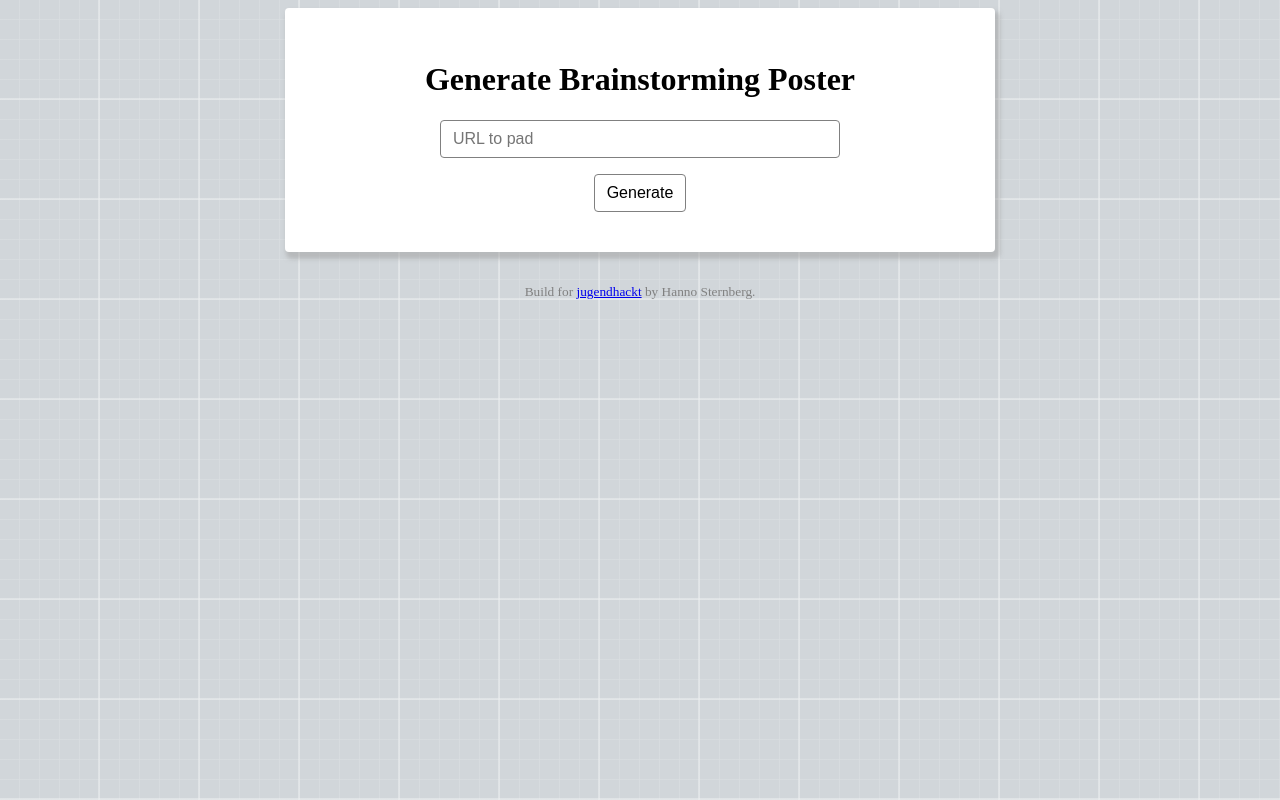
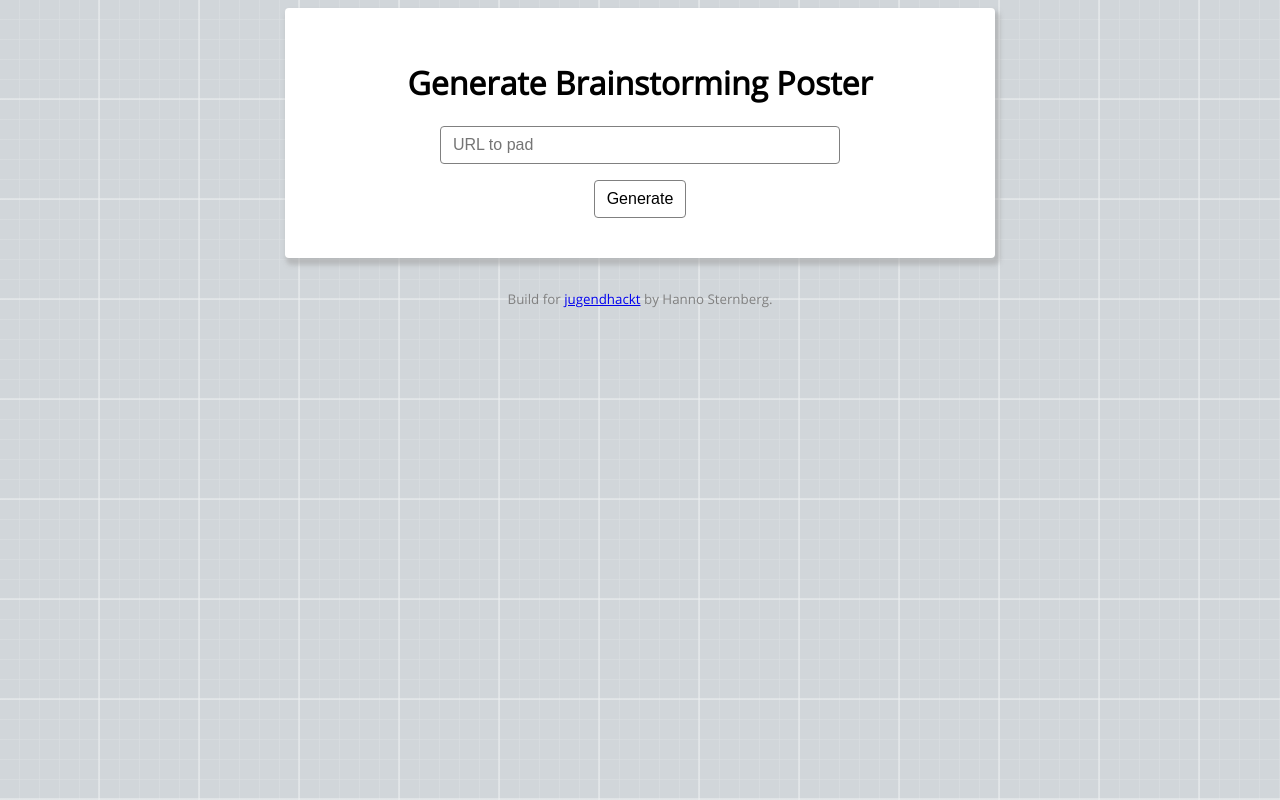
Before and after one commit to Jugendhackt/brainstorming-poster-gallery, a Flask app: page / in a window 1280 px wide. Run offline with Flask 2, Linux system fonts and the light colour scheme.

Commit message:
Set font globally to open sans

```diff
--- a/static/brainstorming.css
+++ b/static/brainstorming.css
@@ -1,3 +1,13 @@
+
+@font-face {
+    font-family: "Open Sans";
+    src: url("fonts/open-sans-regular.woff2") format("woff2"),
+         url("fonts/open-sans-regular.woff") format("woff"),
+         url("fonts/open-sans-regular.eot") format("embedded-opentype"),
+         url("fonts/open-sans-regular.ttf") format("truetype"),
+         url("fonts/open-sans-regular.svg") format("svg");
+}
+
 body {
     background-color: #D1D6DA;
     background-image: linear-gradient(#eef0f180 2px, transparent 2px),
@@ -6,6 +16,7 @@
     linear-gradient(90deg, #DDE0E380 1px, transparent 1px);
     background-size: 100px 100px, 100px 100px, 20px 20px, 20px 20px;
     background-position:-2px -2px, -2px -2px, -1px -1px, -1px -1px;
+    font-family: "Open Sans";
 }
 
 .gallery {
@@ -40,7 +51,6 @@
     background-repeat: no-repeat;
     background-position: center;
     font-size:.6em;
-    font-family: cursive;
 }
 
 .box img {
```
Also changed, not shown: static/fonts/open-sans-regular.ttf (added), static/fonts/open-sans-regular.woff (added), static/fonts/open-sans-regular.woff2 (added), 2 other files.
